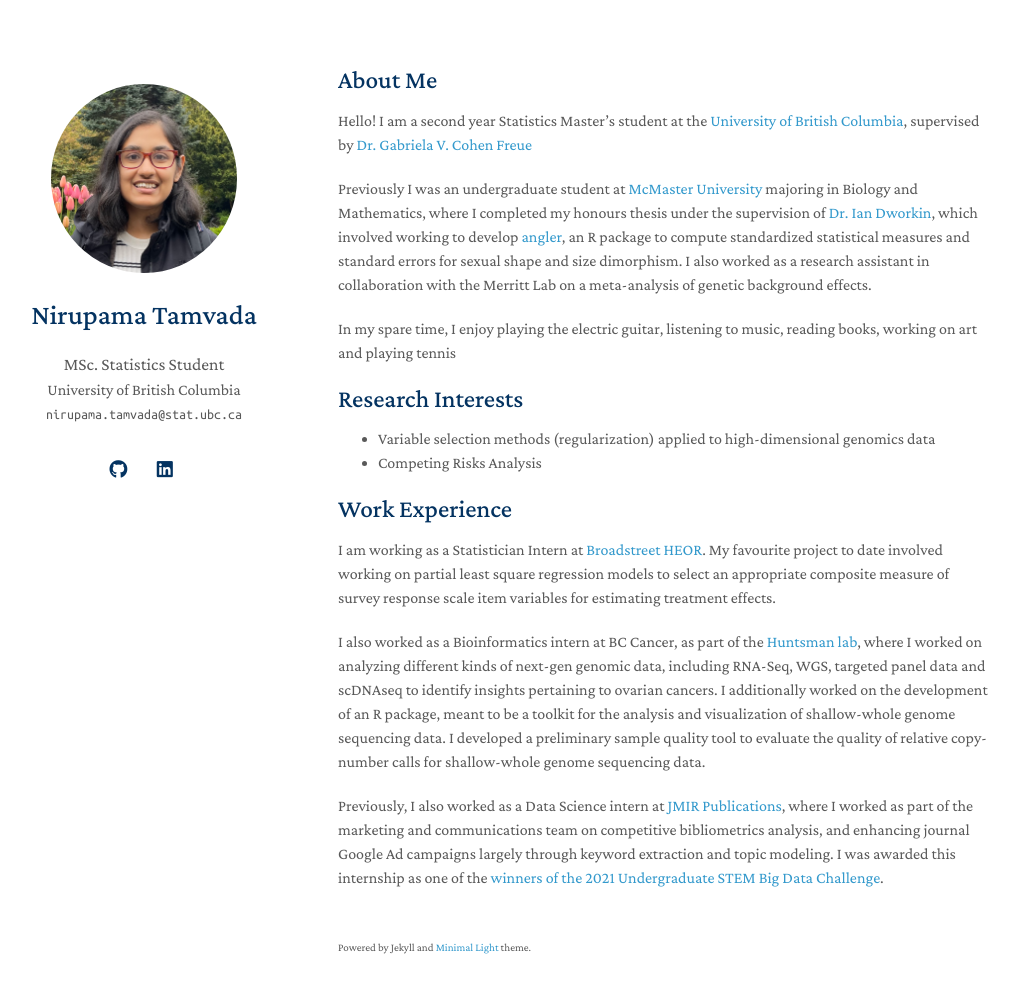
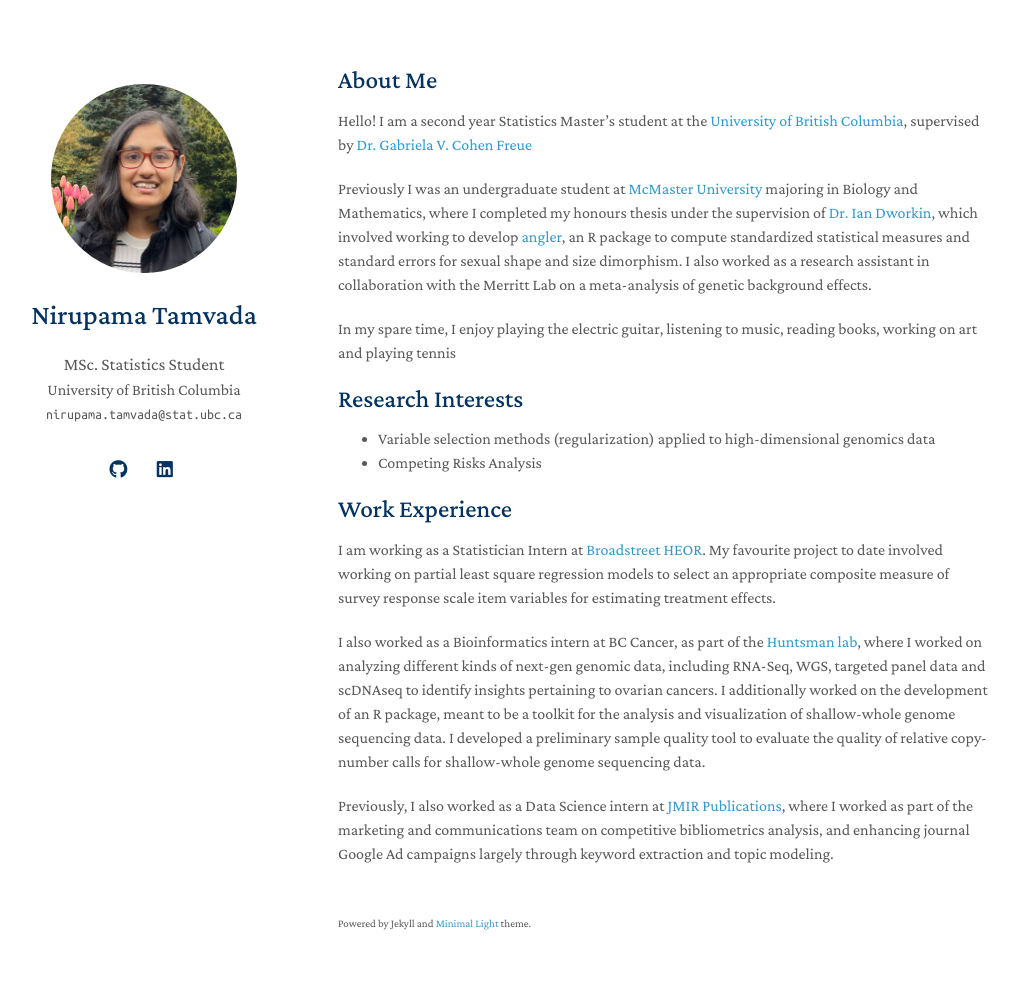
Before and after one commit to ntmv/ntmv.github.io, a Jekyll site: the page built from index.md, in a window 1280 px wide and 1028 px high. Shown: the top 993 px of the window, without its empty margins (132-1151 px from the left). Built offline with Jekyll 4.4.1, drawn with Linux system fonts in a browser that asks for light colours; nearby versions of some CDN libraries; a style sheet for code colours, icons or effects is not loaded; our own code applies the rules of GitHub Pages for plain Markdown files.

Commit message:
Add files via upload

```diff
--- a/index.md
+++ b/index.md
@@ -21,4 +21,4 @@ I am working as a Statistician Intern at [Broadstreet HEOR](https://www.broadstr
 
 I also worked as a Bioinformatics intern at BC Cancer, as part of the [Huntsman lab](https://www.bccrc.ca/dept/mo/labs/huntsman-lab), where I worked on analyzing different kinds of next-gen genomic data, including RNA-Seq, WGS, targeted panel data and scDNAseq to identify insights pertaining to ovarian cancers. I additionally worked on the development of an R package, meant to be a toolkit for the analysis and visualization of shallow-whole genome sequencing data. I developed a preliminary sample quality tool to evaluate the quality of relative copy-number calls for shallow-whole genome sequencing data.
 
-Previously, I also worked as a Data Science intern at [JMIR Publications](https://jmirpublications.com), where I worked as part of the marketing and communications team on competitive bibliometrics analysis, and enhancing journal Google Ad campaigns largely through keyword extraction and topic modeling. I was awarded this internship as one of the [winners of the 2021 Undergraduate STEM Big Data Challenge](https://www.sspnet.org/community/news/stem-fellowship-announces-2021-big-data-challenge-winners-and-jmir-publications-first-interns/).
+Previously, I also worked as a Data Science intern at [JMIR Publications](https://jmirpublications.com), where I worked as part of the marketing and communications team on competitive bibliometrics analysis, and enhancing journal Google Ad campaigns largely through keyword extraction and topic modeling.
```
